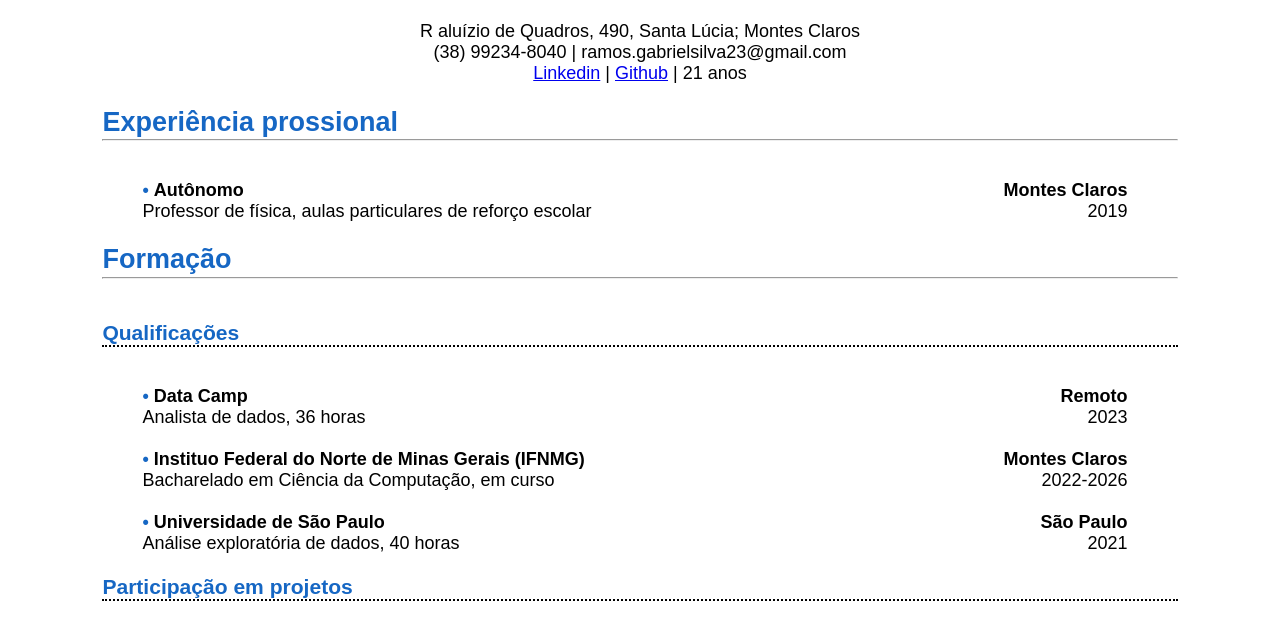
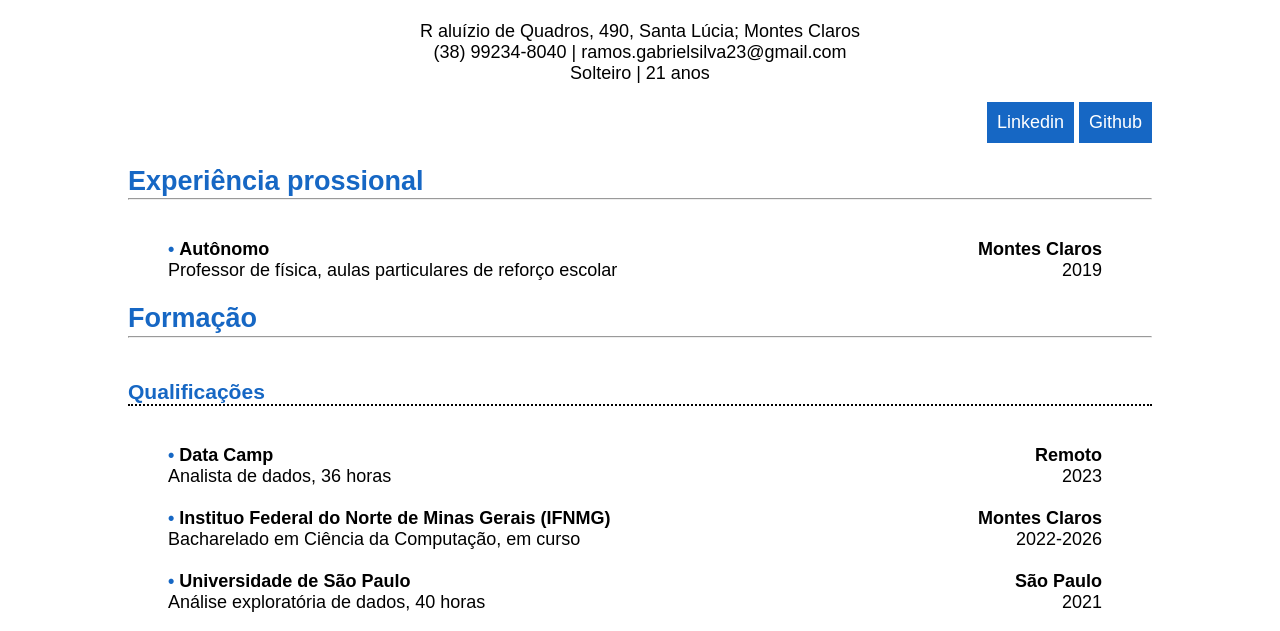
Before and after one commit to gabrielramos731/Aprendizado-web, a plain HTML site: page curriculo/curriculo.html in a window 1280 px wide. Shown: the part 99-730 px from the top of the page. Drawn offline with Linux system fonts and the light colour scheme.

Commit message:
alteracao nos links

```diff
--- a/curriculo/curriculo.css
+++ b/curriculo/curriculo.css
@@ -3,7 +3,7 @@ header{
 }
 
 body{
-  padding: 30px 8%;
+  padding: 30px 10%;
   font-family: Arial, Helvetica, sans-serif;
   font-size: large;
   margin: auto;
@@ -33,9 +33,31 @@ ul{
   list-style: none;
 }
 
-ul li::before{
+.qualif li::before{
   font-weight: bold;
   font-size: large;
   content: "\2022";
   color: #1667c4;
 }
+
+.link-menu{
+  text-align: right;
+}
+
+.link-menu li{
+  list-style-type: none;
+  display: inline;
+}
+
+.link-menu a{
+  text-decoration: none;
+  display: inline-block;
+  padding: 10px;
+  background-color: #1667c4;
+  color: white;
+}
+
+.link-menu a:hover{
+  background: #5f8fc5;
+  color:#000;
+}
--- a/curriculo/curriculo.html
+++ b/curriculo/curriculo.html
@@ -12,12 +12,19 @@
     <h1>Gabriel Ramos da Silva</h1>
     R aluízio de Quadros, 490, Santa Lúcia; Montes Claros <br>
     (38) 99234-8040 | ramos.gabrielsilva23@gmail.com <br>
-    <a href="https://www.linkedin.com/in/grsilva1/" target="_blank">Linkedin</a> | <a href="https://github.com/gabrielramos731" target="_blank">Github</a> | 21 anos
+    Solteiro | 21 anos
+    <ul class="link-menu">
+      <li>
+        <a href="https://www.linkedin.com/in/grsilva1/" target="_blank">Linkedin</a>
+      </li>
+        <li><a href="https://github.com/gabrielramos731" target="_blank">Github</a>
+      </li>
+    </ul>
   </header>
 
   <h2>Experiência prossional</h2>
   <hr>
-  <ul>
+  <ul class="qualif">
     <li>
       <b>Autônomo</b><div class="espacamento">
         <b>Montes Claros</b><br> 2019
@@ -28,7 +35,7 @@
   <h2>Formação</h2> <hr>
   <h3>Qualificações</h3><hr class="dotted">
 
-  <ul>
+  <ul class="qualif">
     <li>
       <b>Data Camp</b><div class="espacamento"><b>Remoto</b><br>2023</div><br>Analista de dados, 36 horas
     </li><br>
@@ -45,7 +52,7 @@
   </ul>
 
   <h3>Participação em projetos</h3> <hr class="dotted">
-  <ul>
+  <ul class="qualif">
     <li>
       <b>Iniciação científica</b> 'Desenvolvimento de projeto científico na área de prognóstico de falhas'<br>
       Em conjunto com professora orientadora, participo do desenvolvimento de atividades científicas. Frequentemente
```
